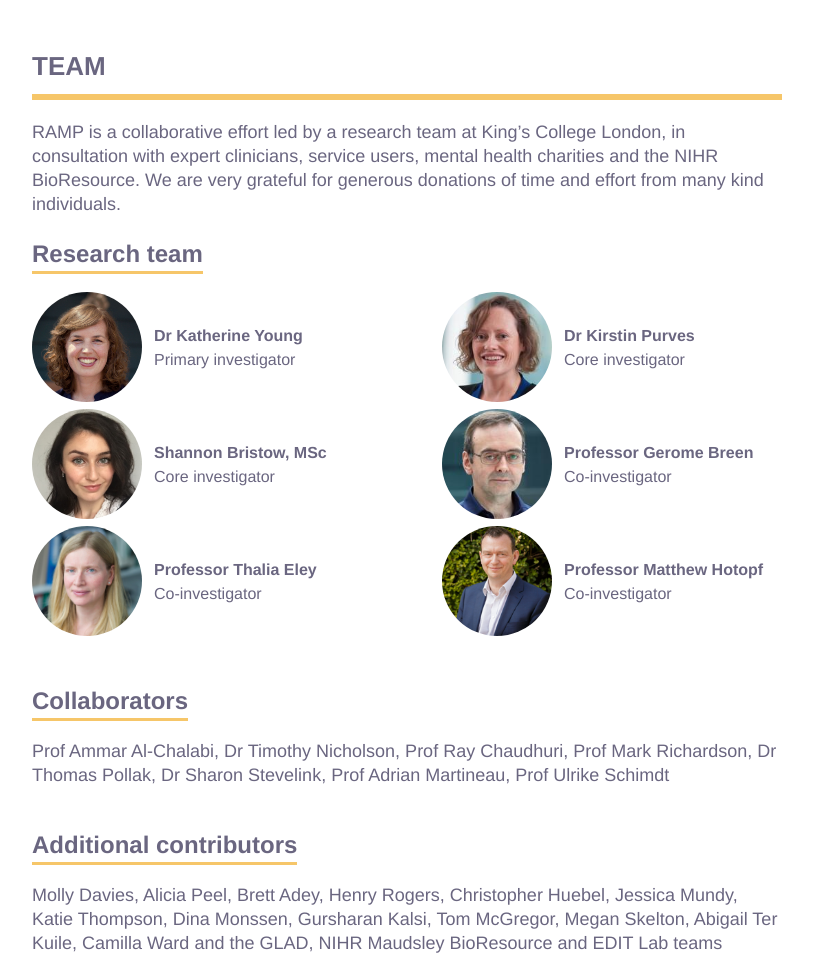
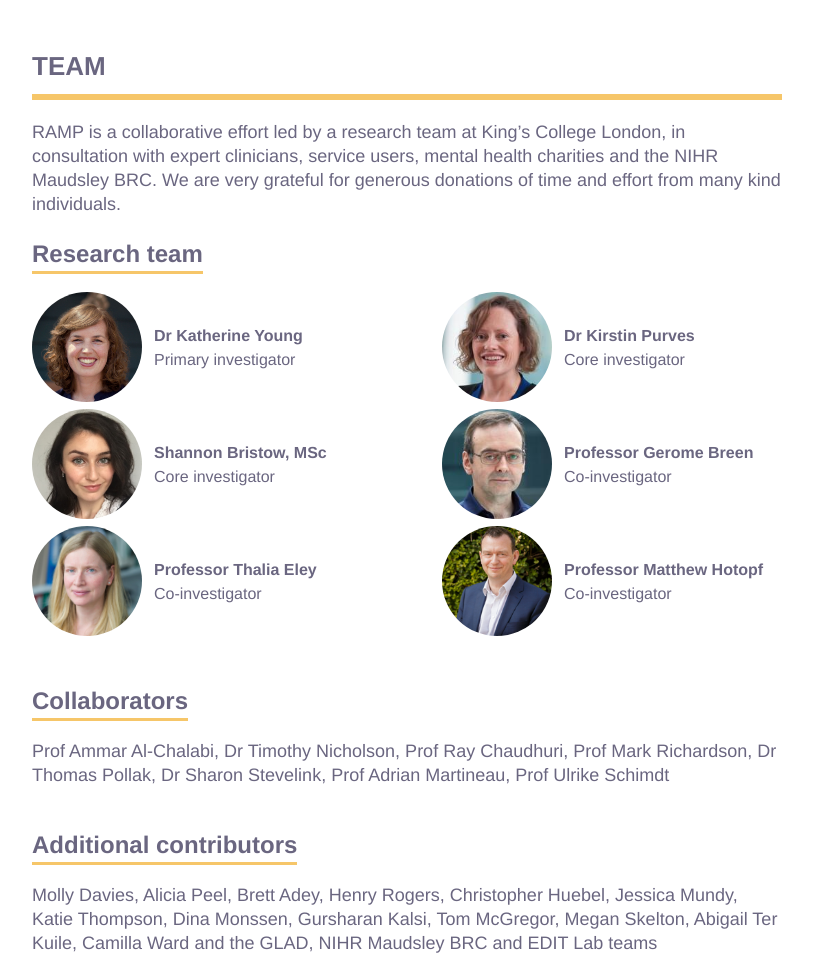
Before and after one commit to klpurves/ramp-site, a plain HTML site: page index.html in a window 1280 px wide. Shown: the part 1260-2219 px from the top of the page, without its empty margins (233-1046 px from the left). Drawn offline with Linux system fonts and the light colour scheme.

Commit message:
removed NIHR text

```diff
--- a/index.html
+++ b/index.html
@@ -93,7 +93,7 @@
         <div class="section-container" id="team">
             <div class="section-content">
                 <h2 class="section-heading">TEAM</h2>
-                <p>RAMP is a collaborative effort led by a research team at King’s College London, in consultation with expert clinicians,  service users, mental health charities and the NIHR BioResource.  We are very grateful for generous donations of time and effort from many kind individuals.</p>
+                <p>RAMP is a collaborative effort led by a research team at King’s College London, in consultation with expert clinicians,  service users, mental health charities and the NIHR Maudsley BRC.  We are very grateful for generous donations of time and effort from many kind individuals.</p>
                 <p class="spacer"><strong class="team-subheading ">Research team</strong></p>
                 <div class="grid-container">
                     <div class="team-images">
@@ -158,7 +158,7 @@
                 </div>
                 <div class="team-container">
                     <p class="spacer "><strong class="team-subheading ">Additional contributors</strong></p>
-                    <p>Molly Davies, Alicia Peel,  Brett Adey, Henry Rogers, Christopher Huebel, Jessica Mundy, Katie Thompson, Dina Monssen, Gursharan Kalsi, Tom McGregor, Megan Skelton, Abigail Ter Kuile, Camilla Ward and the GLAD, NIHR Maudsley BioResource and EDIT Lab teams</p>
+                    <p>Molly Davies, Alicia Peel,  Brett Adey, Henry Rogers, Christopher Huebel, Jessica Mundy, Katie Thompson, Dina Monssen, Gursharan Kalsi, Tom McGregor, Megan Skelton, Abigail Ter Kuile, Camilla Ward and the GLAD, NIHR Maudsley BRC and EDIT Lab teams</p>
                 </div>
                 <div class="team-container">
                     <p class="spacer "><strong class="team-subheading">Advisors</strong></p>
```
